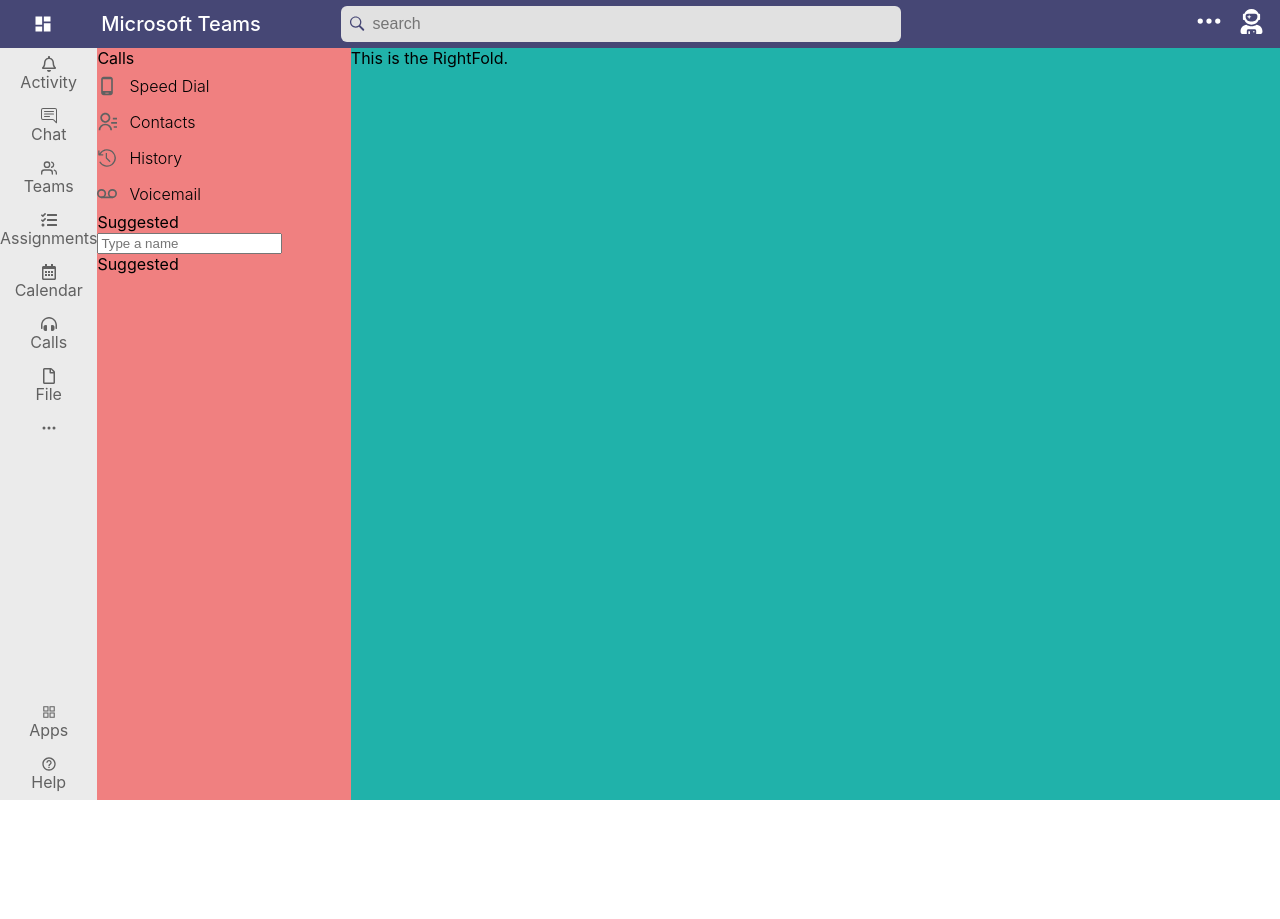
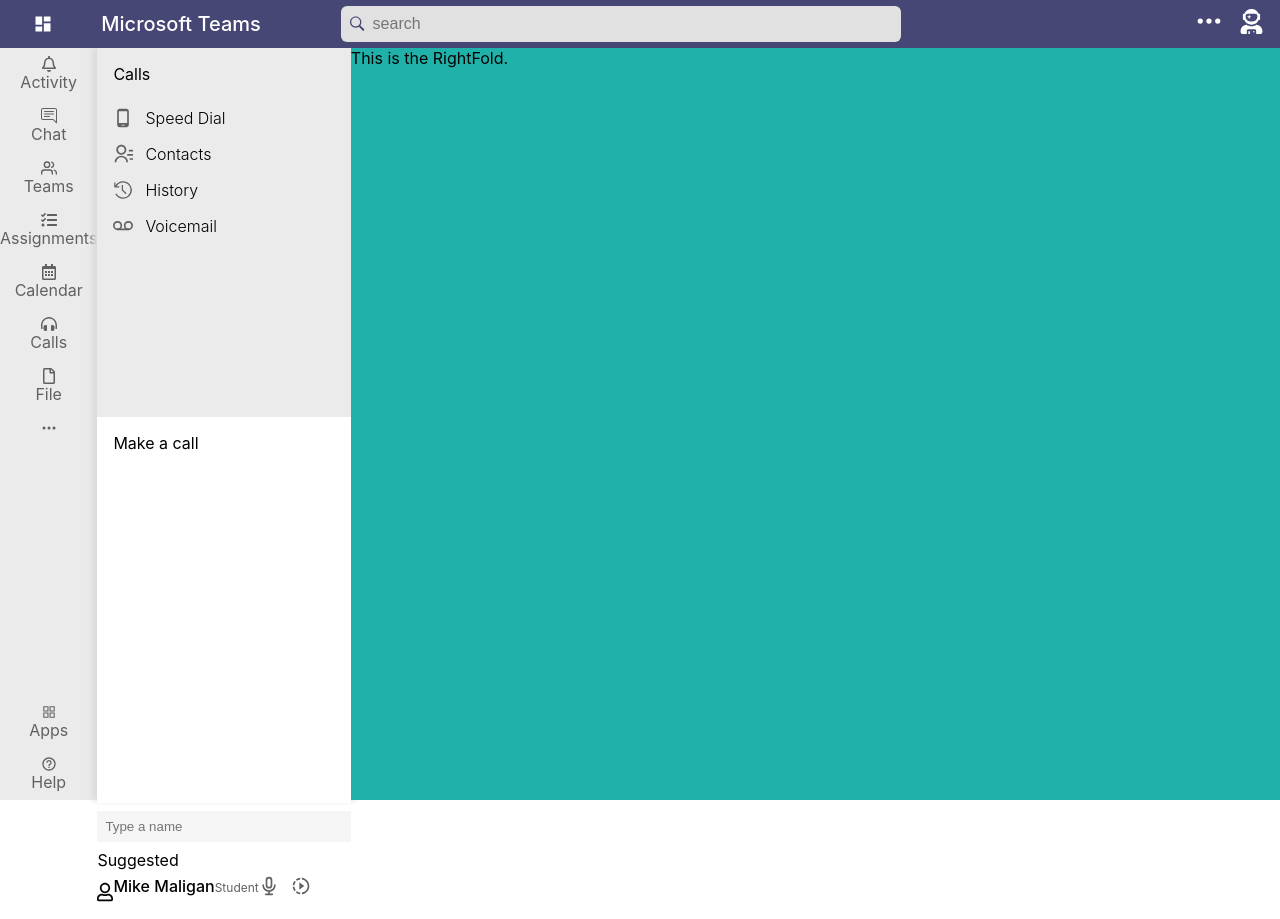
Before and after one commit to learningreac/teams_clone, a React (Create React App) app: page / in a window 1280 px wide. Shown: the top 919 px of the page. Before the commit the page ends 800 px from the top, so only its background shows below. Built offline with nearby package versions, Linux system fonts and the light colour scheme.

Commit message:
leftfold css

```diff
--- a/src/components/calls/calls.css
+++ b/src/components/calls/calls.css
@@ -1,7 +1,7 @@
 .calls-container{
     width:100%;
     height: 100vh;
-    background-color: gray;
+
 }
 
 .calls-body{
@@ -9,19 +9,19 @@
     width:100%;
     flex:1;
     height:94%;
-    background-color: white;
+
 }
 
 .calls-sidebar{
    display: flex;
    flex:1;
-   background-color: lightblue;
+
 }
 
 .calls-leftFold{
     display: flex;
     flex:3;
-    background-color: lightcoral;
+
 }
 
 .calls-rightFold{
--- /dev/null
+++ b/src/components/calls/left-fold/DialerItem.js
@@ -0,0 +1,25 @@
+import "./dialer-item.css";
+import { FaRegUser } from 'react-icons/fa';
+import { HiOutlineMicrophone } from 'react-icons/hi';
+import { MdOutlineSlowMotionVideo } from 'react-icons/md';
+
+const DialerItem = ({item}) => {
+    return (
+
+            <div className="dialer-item">
+                <FaRegUser className="item-avatar" />
+                <div className="item-info">
+                    <label className="item-title">{item.name}</label>
+                    <label className="item-subtitle">{item.type}</label>
+                </div>
+                <div className="item-icons">
+                    <HiOutlineMicrophone className="item-icon" />
+                    <MdOutlineSlowMotionVideo className="item-icon" />
+                </div>
+            </div>
+
+
+    )
+};
+
+export default DialerItem;
--- a/src/components/calls/left-fold/DialerList.js
+++ b/src/components/calls/left-fold/DialerList.js
@@ -1,3 +1,5 @@
+import DialerItem from "./DialerItem";
+import {dialerlistdata} from '../../../data/calls.js';
 
 
 const DialerList = () => {
@@ -5,7 +7,7 @@
         <div className="dialer-suggested">
             <label className="suggested-label">Suggested</label>
             <div className="suggested-list">
-
+               {dialerlistdata.map(item => <DialerItem item={item}/>)}
             </div>
         </div>
     )
--- /dev/null
+++ b/src/components/calls/left-fold/dialer-item.css
@@ -0,0 +1,34 @@
+.item-avatar {
+    height: 32px;
+}
+
+.dialer-item {
+    display: flex;
+    flex:1;
+    padding:6px 0px
+}
+
+item-info {
+    display: flex;
+    flex-direction: column;
+    flex:1;
+    margin-left: 8px;
+    overflow: hidden;
+}
+
+.item-title {
+    font-weight: 500;
+}
+
+.item-subtitle {
+    font-size: 12px;
+    color:#616161
+}
+
+.item-icons {
+    display: flex;
+}
+
+item-icon{
+    font-size:16px
+}
--- a/src/components/calls/left-fold/index.js
+++ b/src/components/calls/left-fold/index.js
@@ -1,6 +1,8 @@
 import './left-fold.css';
-import MenuItems from './Menu-items';
+import MenuItems from './MenuItems';
 import DialerList from './DialerList';
+import { HiOutlineMicrophone } from 'react-icons/hi';
+import { MdOutlineSlowMotionVideo } from 'react-icons/md';
 
 const LeftFold = () => {
     return (
@@ -10,12 +12,16 @@
                 <MenuItems />
             </div>
             <div className='leftfold-dialer'>
-                <label className='dialer-label'> Suggested </label>
+                <label className='dialer-label'> Make a call </label>
             </div>
             <div className='dialer-search'>
                 <input placeholder='Type a name' />
             </div>
             <DialerList />
+            <div className='dialer-bottom'>
+                <HiOutlineMicrophone  className='dialer-bottom-icon' />
+                <MdOutlineSlowMotionVideo className='dialer-bottom-icon' />
+            </div>
         </div>
     )
 };
--- a/src/components/calls/left-fold/left-fold.css
+++ b/src/components/calls/left-fold/left-fold.css
@@ -0,0 +1,47 @@
+.leftfold {
+   height: 100%;
+   background-color: #ebebeb;
+   box-shadow: 5px 0px 6px #dbdbdb, -5px 0px 6px #dbdbdb;
+   width:100%;
+   z-index:-1
+}
+
+.leftfold-menu {
+   height: 47%;
+   padding:16px 0px 0px 16px
+}
+
+.leftfold-dialer{
+   padding: 16px;
+   background-color: white;
+   height: 47%;
+   position:relative;
+}
+
+.menu-items{
+   margin-top:16px;
+}
+
+menu-label{
+   font-weight: 700;
+   font-size: 20px;
+}
+
+dialer-label{
+   font-weight: 600;
+   color:#616161;
+   font-size: 20px;
+}
+
+.dialer-search{
+   width: 100%;
+   background-color: #f5f5f5;
+   margin:8px 0px;
+}
+
+.dialer-search input {
+   background-color:transparent;
+   border:none;
+   outline: none;
+   padding:8px
+}
--- a/src/components/common/sidebar/sidebar.css
+++ b/src/components/common/sidebar/sidebar.css
@@ -5,7 +5,8 @@
     flex-direction: column;
     justify-content: space-between;
     align-items: center;
-    height:100%
+    height:100%;
+    z-index:-2
 }
 
 .sidebar-option {
--- a/src/data/calls.js
+++ b/src/data/calls.js
@@ -1,6 +1,18 @@
-export const CallsMenu = [
+export const dialerlistdata = [
     {
         id:1,
-        name:"Mike Maligan"
-    }
+        name:"Mike Maligan",
+        type:"Student"
+    },
+    {
+        id:2,
+        name:"Nancy Anderson",
+        type:"Teacher"
+    },
+    {
+        id:3,
+        name:"Andrew Oleg",
+        type:"Princple"
+    },
+
 ]
```
Also changed, not shown: src/components/calls/left-fold/MenuItems.js (renamed from src/components/calls/left-fold/Menu-items.js).
